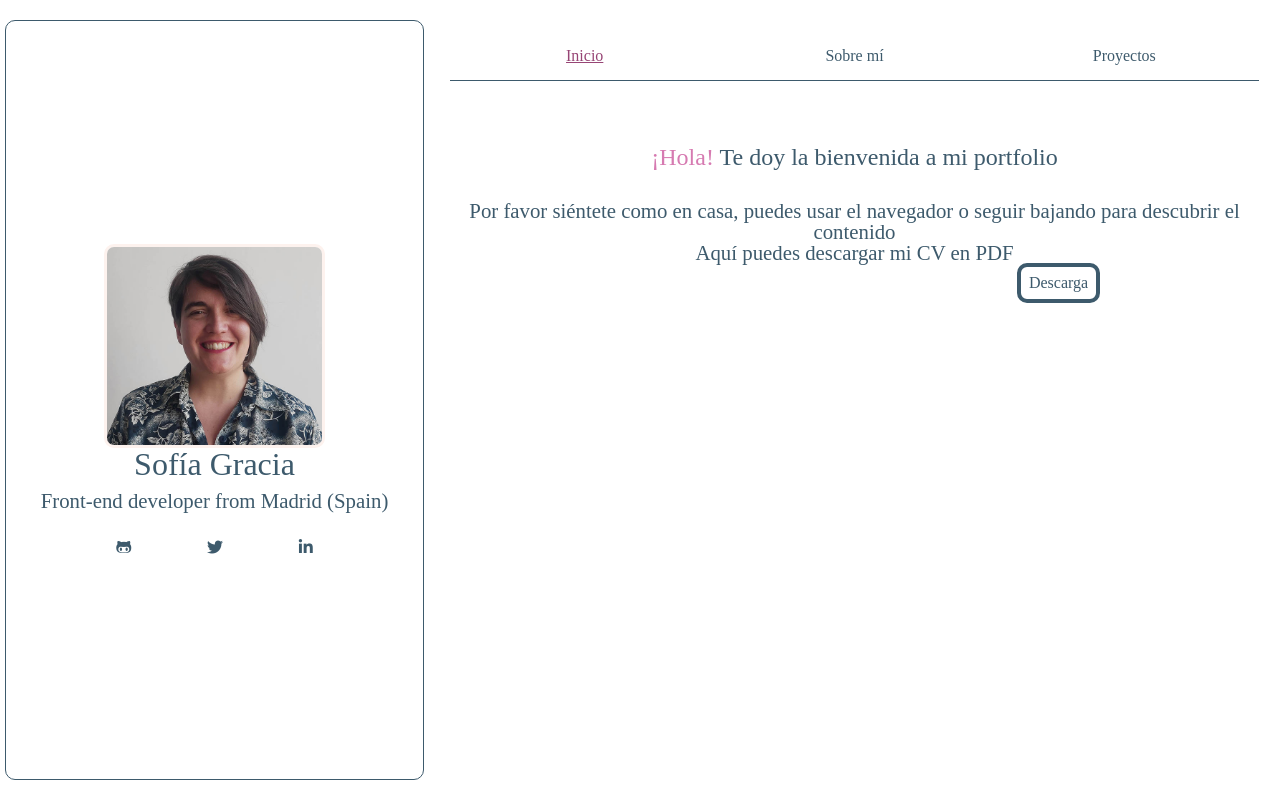
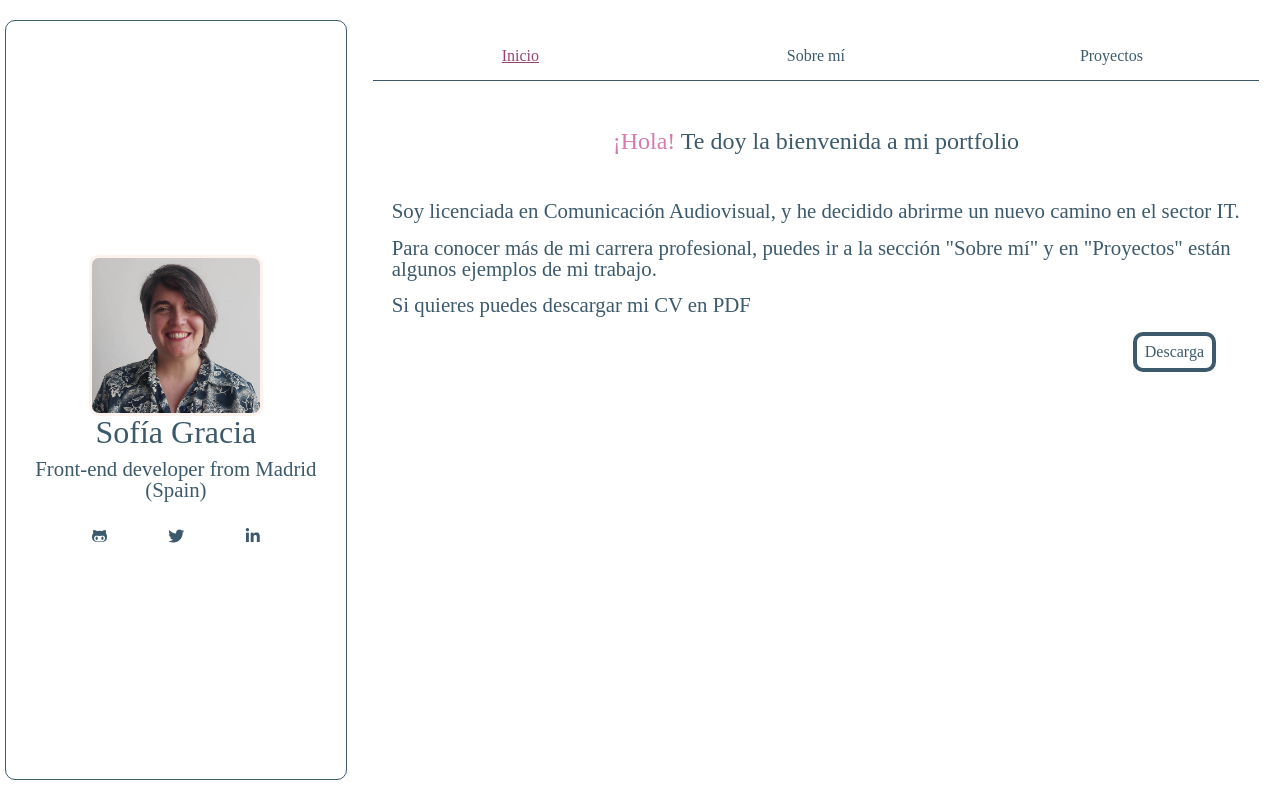
Before and after one commit to Calpurniax/portfolio, a React (Create React App) app: page / in a window 1280 px wide. Built offline with nearby package versions, Linux system fonts and the light colour scheme; a web font is replaced by a local one.

Commit message:
add button css

```diff
--- a/src/components/button.jsx
+++ b/src/components/button.jsx
@@ -1,8 +1,8 @@
-import "../styles/components/modal.scss"
+import "../styles/components/button.scss"
 const Button = ({link, text}) => {
     return (
-        <div className="modal__buttons">
-            <a className="modal__link" href={link} download="Sofia Gracia CV" target="_blank" rel="noreferrer">{text}</a>
+        <div className="buttons__container">
+            <a className="buttons__link" href={link} download="Sofia Gracia CV" target="_blank" rel="noreferrer">{text}</a>
         </div>
     )
 };
--- a/src/layouts/landing.jsx
+++ b/src/layouts/landing.jsx
@@ -3,8 +3,9 @@ import "../styles/layouts/landing.scss"
 export const Landing =({pdfDocument})=>(
           <section className="landing">
             <h2 className="landing__title"><span className="landing__title__span">¡Hola!</span> Te doy la bienvenida a mi portfolio</h2>
-            <p className="landing__text">Por favor siéntete como en casa,
-            puedes usar el navegador o seguir bajando para descubrir el contenido</p>
-            <p>Aquí puedes descargar mi CV en PDF</p> <Button link={pdfDocument} text="Descarga"/>
+            <p className="landing__text">Soy licenciada en Comunicación Audiovisual, y he decidido abrirme un nuevo camino en el sector IT. </p>
+            <p className="landing__text">Para conocer más de mi carrera profesional, puedes ir a la sección "Sobre mí" y en "Proyectos" están algunos ejemplos de mi trabajo.</p>
+            <p className="landing__text">Si quieres puedes descargar mi CV en PDF</p>
+             <Button link={pdfDocument} text="Descarga"/>
           </section>
 )
--- /dev/null
+++ b/src/styles/components/button.scss
@@ -0,0 +1,13 @@
+@import "../core/mixin.scss";
+
+.buttons {
+    &__container {
+        display: flex;
+        justify-content: flex-end;
+        margin-right: 3rem;
+    }
+
+    &__link {
+        @include button
+    }
+}
--- a/src/styles/components/modal.scss
+++ b/src/styles/components/modal.scss
@@ -92,18 +92,7 @@
     }
 
     &__link {
-        padding: 0.5rem;
-        font-size: 1rem;
-        text-decoration: none;
-        color: $blue-color;
-        font-family: $font-title;
-        border: solid $blue-color 0.3rem;
-        border-radius: 10px;
-
-        &:hover {
-            color: $pink-color;
-            border: solid $pink-color 0.3rem;
-        }
+        @include button
     }
 
     &__arrow {
--- a/src/styles/core/mixin.scss
+++ b/src/styles/core/mixin.scss
@@ -18,7 +18,6 @@
     }
 }
 
-
 @mixin linkHover {
     &:hover {
         color: $pink-color;
@@ -36,3 +35,18 @@
     font-family: $font-text;
     font-weight: 400;
 }
+
+@mixin button {
+    padding: 0.5rem;
+    font-size: 1rem;
+    text-decoration: none;
+    color: $blue-color;
+    font-family: $font-title;
+    border: solid $blue-color 0.3rem;
+    border-radius: 10px;
+
+    &:hover {
+        color: $pink-color;
+        border: solid $pink-color 0.3rem;
+    }
+}
--- a/src/styles/layouts/landing.scss
+++ b/src/styles/layouts/landing.scss
@@ -9,10 +9,15 @@
 
     &__title {
         font-size: 1.5rem;
-        margin: 2rem 0 2rem 0;
+        margin: 1rem 0 3rem 0;
 
         &__span {
             color: $pink-color;
         }
     }
+
+    &__text {
+        text-align: left;
+        padding: 0 1.5rem 1rem 1.5rem;
+    }
 }
```
